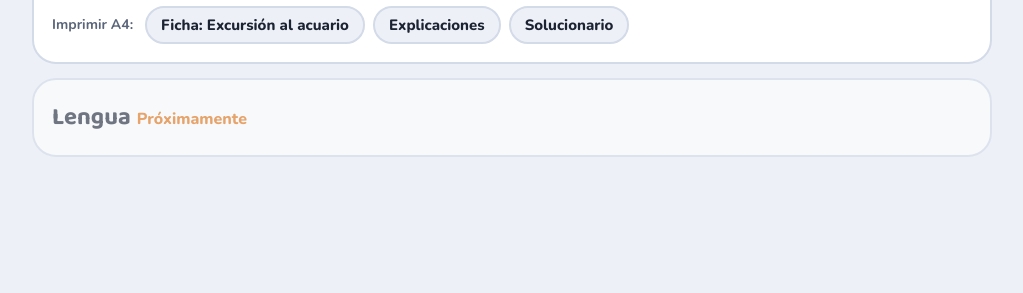
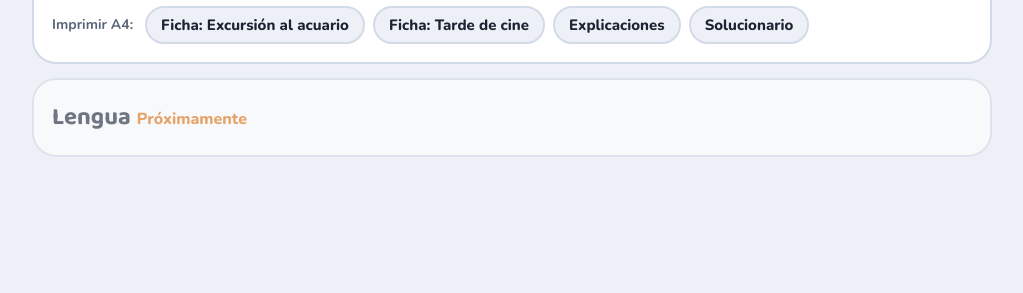
Before and after one commit to topochito/adri-games, a plain HTML site: page index.html in a window 1280 px wide. Shown: the part 507-800 px from the top of the page, without its empty margins (128-1151 px from the left). Drawn offline with nearby package versions, Linux system fonts and the light colour scheme.

Commit message:
Add files via upload

```diff
--- a/index.html
+++ b/index.html
@@ -6,6 +6,8 @@
 <meta name="apple-mobile-web-app-capable" content="yes">
 <meta name="mobile-web-app-capable" content="yes">
 <meta name="apple-mobile-web-app-title" content="Adri Games">
+<link rel="icon" type="image/png" href="/adri-games/favicon-32.png">
+<link rel="apple-touch-icon" href="/adri-games/apple-touch-icon.png">
 <style>:root{padding-top:env(safe-area-inset-top,0px);padding-bottom:env(safe-area-inset-bottom,0px)}body{margin:0}img{max-width:100%}[hidden]{display:none!important}</style>
 </head>
 <body>
@@ -34,6 +36,6 @@ a.c span{font-weight:700;opacity:.92;font-size:15px}
 .pdfs strong{font-size:14px;color:var(--muted);margin-right:4px}
 .pdfs a{font-weight:800;font-size:15px;color:var(--ink);text-decoration:none;border:2px solid var(--line);border-radius:999px;padding:7px 14px;background:var(--bg)}
 .crumb{font-weight:800;color:var(--muted);text-decoration:none;display:inline-block;margin-bottom:10px}
-</style><div class="w"><h1>Adri<span> </span>Games</h1><p class="lede">Juegos y fichas de repaso por curso y asignatura. En el iPad: Safari → Compartir → Añadir a pantalla de inicio.</p><section class="curso"><h2>4.º de Primaria<em>Ahora</em></h2><div class="asig"><h3>Matemáticas<small>SA2 y SA3</small></h3><p class="det">Sumas y restas hasta 4 cifras · operaciones combinadas · multiplicar por 1 y 2 cifras · datos en textos e imágenes · problemas con barras · rectas y simetría · frecuencias y moda</p><div class="g"><a class="c c1" href="4-primaria/matematicas/adri-power/"><b>ADRI_POWER</b><span>Comprendo → Pienso → Resuelvo → Compruebo · explicaciones paso a paso · fichas A4</span></a><a class="c c2" href="4-primaria/matematicas/expedicion-mates/"><b>Expedición Mates</b><span>Rondas rápidas de 10 retos por tema</span></a></div><div class="pdfs"><strong>Imprimir A4:</strong><a href="4-primaria/matematicas/adri-power/imprimir/ficha_acuario.pdf" target="_blank" rel="noopener">Ficha: Excursión al acuario</a><a href="4-primaria/matematicas/adri-power/imprimir/explicaciones.pdf" target="_blank" rel="noopener">Explicaciones</a><a href="4-primaria/matematicas/adri-power/imprimir/soluciones.pdf" target="_blank" rel="noopener">Solucionario</a></div></div><div class="asig off"><h3>Lengua<small>Próximamente</small></h3></div></section></div>
+</style><div class="w"><h1>Adri<span> </span>Games</h1><p class="lede">Juegos y fichas de repaso por curso y asignatura. En el iPad: Safari → Compartir → Añadir a pantalla de inicio.</p><section class="curso"><h2>4.º de Primaria<em>Ahora</em></h2><div class="asig"><h3>Matemáticas<small>SA2 y SA3</small></h3><p class="det">Sumas y restas hasta 4 cifras · operaciones combinadas · multiplicar por 1 y 2 cifras · datos en textos e imágenes · problemas con barras · rectas y simetría · frecuencias y moda</p><div class="g"><a class="c c1" href="4-primaria/matematicas/adri-games/"><b>Adri Games</b><span>Comprendo → Pienso → Resuelvo → Compruebo · explicaciones paso a paso · fichas A4</span></a><a class="c c2" href="4-primaria/matematicas/expedicion-mates/"><b>Expedición Mates</b><span>Rondas rápidas de 10 retos por tema</span></a></div><div class="pdfs"><strong>Imprimir A4:</strong><a href="4-primaria/matematicas/adri-games/imprimir/ficha_acuario.pdf" target="_blank" rel="noopener">Ficha: Excursión al acuario</a><a href="4-primaria/matematicas/adri-games/imprimir/ficha_cine.pdf" target="_blank" rel="noopener">Ficha: Tarde de cine</a><a href="4-primaria/matematicas/adri-games/imprimir/explicaciones.pdf" target="_blank" rel="noopener">Explicaciones</a><a href="4-primaria/matematicas/adri-games/imprimir/soluciones.pdf" target="_blank" rel="noopener">Solucionario</a></div></div><div class="asig off"><h3>Lengua<small>Próximamente</small></h3></div></section></div>
 </body>
 </html>
```
Also changed, not shown: apple-touch-icon.png (added), favicon-32.png (added), icon-192.png (added), icon-512.png (added), 1 other file.
